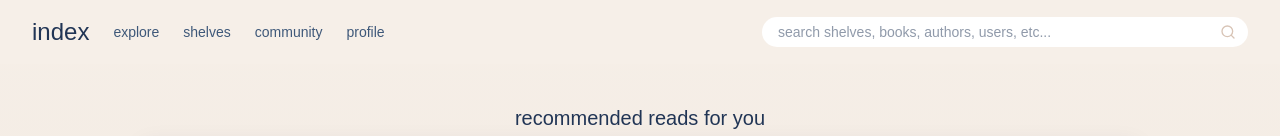
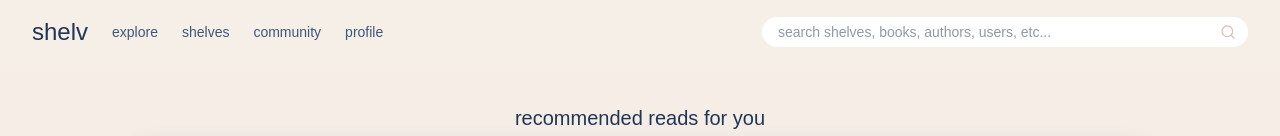
Before and after one commit to farazsaudagar/index, a Next.js app: page / in a window 1280 px wide. Shown: the top 136 px of the page. Built offline with nearby package versions, Linux system fonts and the light colour scheme; a web font is replaced by a local one.

Commit message:
name change

```diff
--- a/components/Navbar.tsx
+++ b/components/Navbar.tsx
@@ -29,7 +29,7 @@ export default function Navbar() {
               fontFamily: 'var(--font-dm-serif)'
             }}
           >
-            index
+            shelv
           </h1>
           <div className="flex items-center gap-6">
             {navLinks.map((link) => (
```
